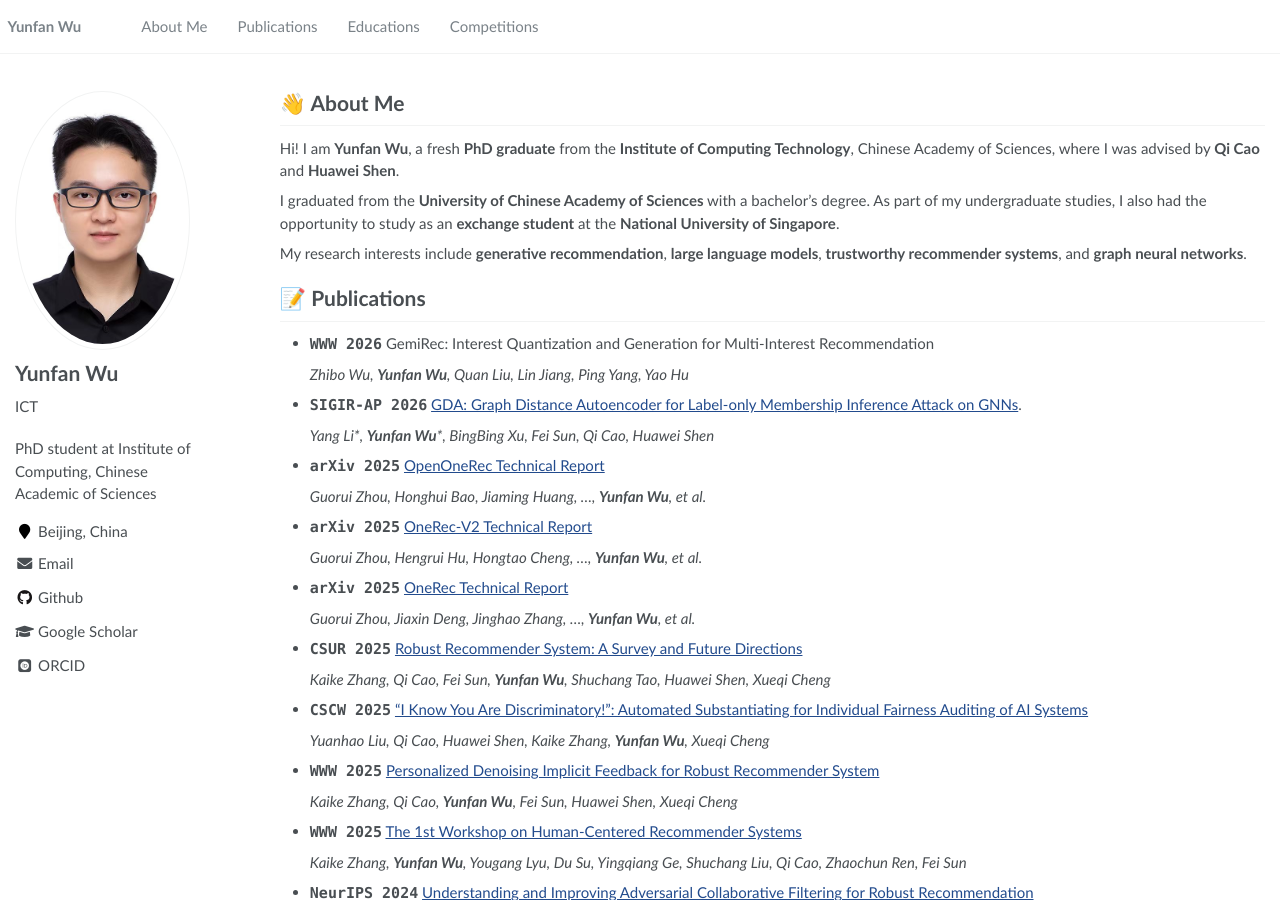
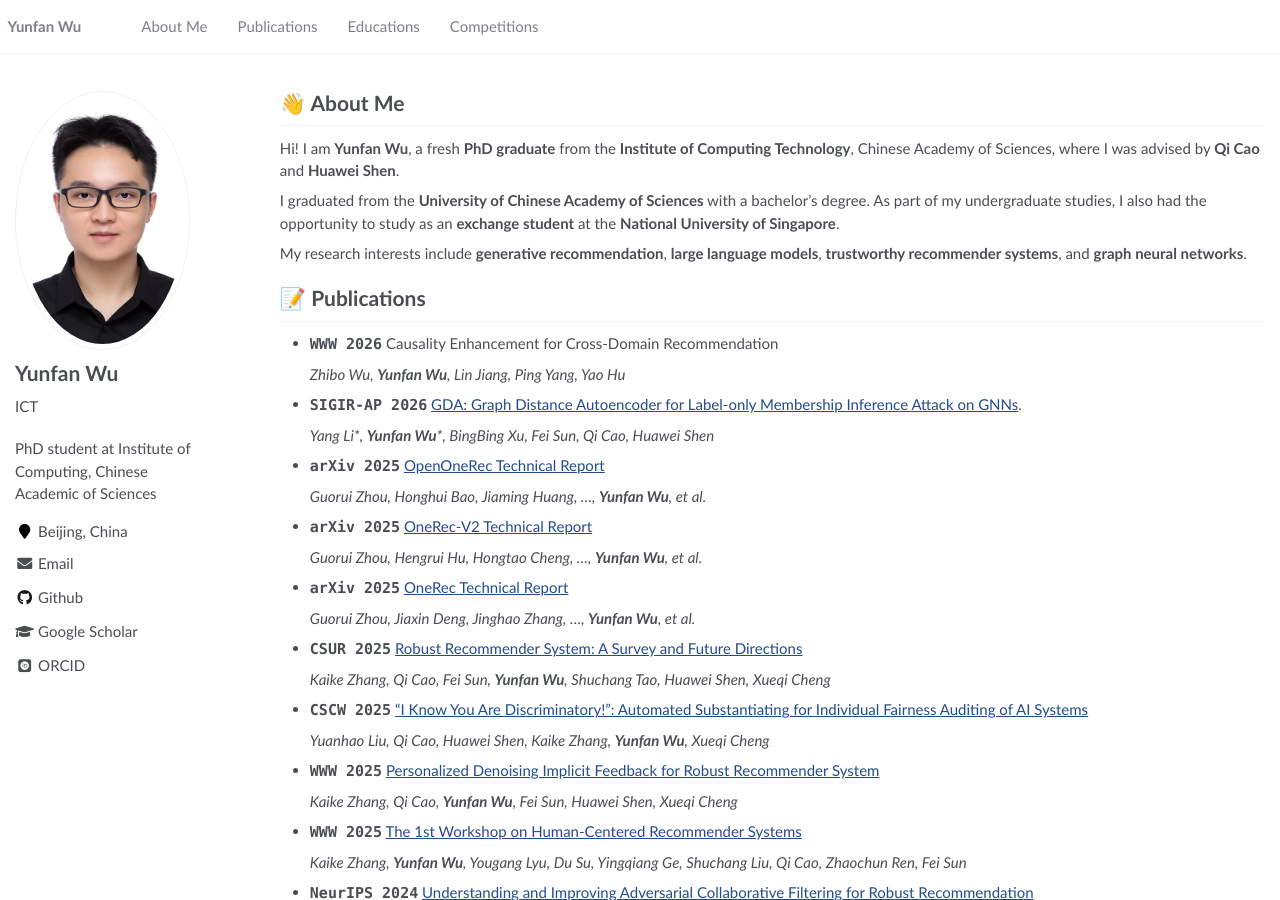
Before and after one commit to WuYunfan/WuYunfan.github.io, a Jekyll site: the page built from _pages/about.md, in a window 1280 px wide and 900 px high. Built offline with Jekyll 4.4.1, drawn with Linux system fonts in a browser that asks for light colours; some web fonts are replaced.

Commit message:
Update about.md

```diff
--- a/_pages/about.md
+++ b/_pages/about.md
@@ -28,9 +28,9 @@ My research interests include **generative recommendation**, **large language mo
 
 # 📝 Publications
 
-- **`WWW 2026`** GemiRec: Interest Quantization and Generation for Multi-Interest Recommendation
+- **`WWW 2026`** Causality Enhancement for Cross-Domain Recommendation
 
-  *Zhibo Wu, **Yunfan Wu**, Quan Liu, Lin Jiang, Ping Yang, Yao Hu*
+  *Zhibo Wu, **Yunfan Wu**, Lin Jiang, Ping Yang, Yao Hu*
 
 - **`SIGIR-AP 2026`** [GDA: Graph Distance Autoencoder for Label-only Membership Inference Attack on GNNs](https://dl.acm.org/doi/10.1145/3767695.3769506).
 
```
